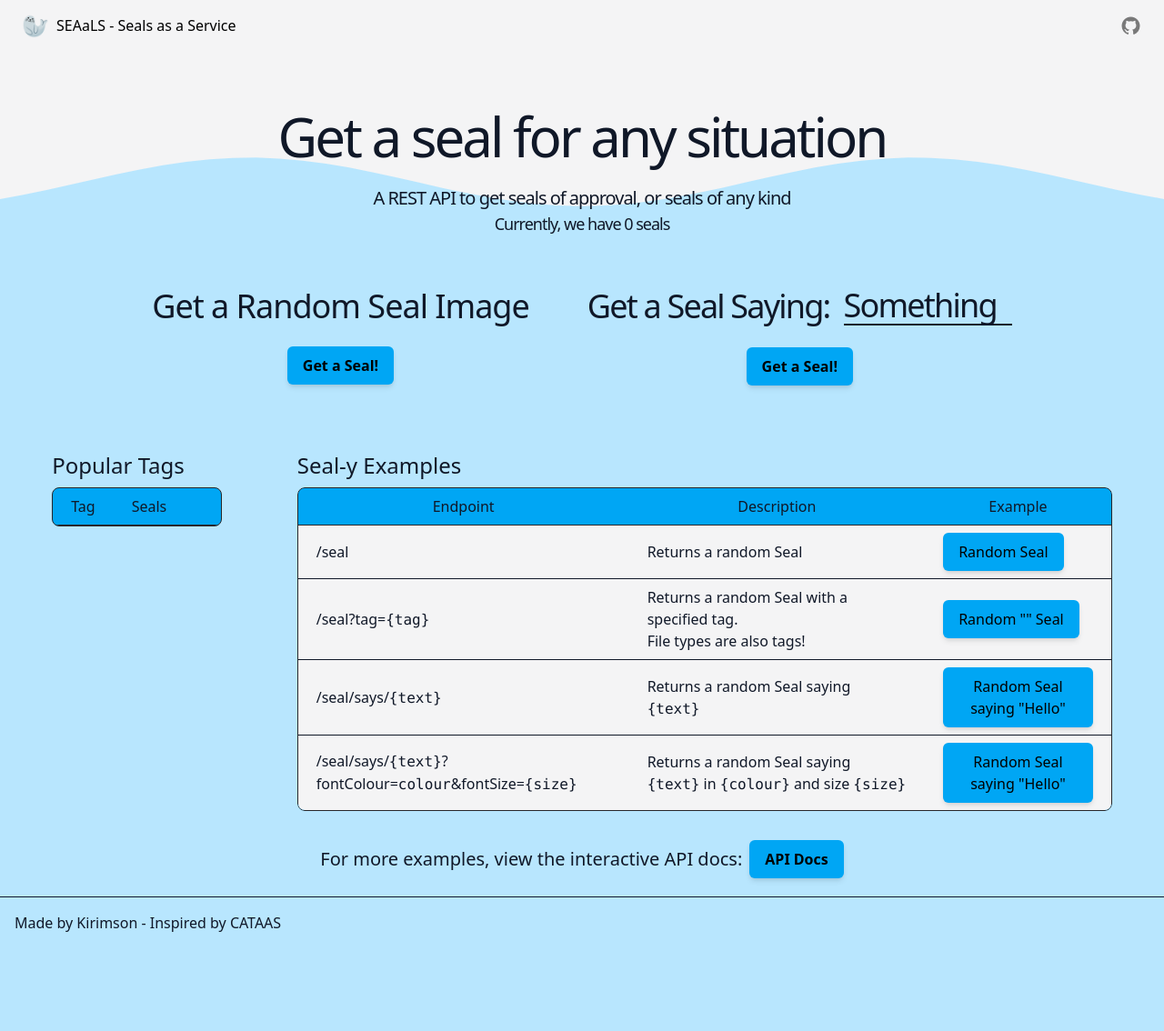
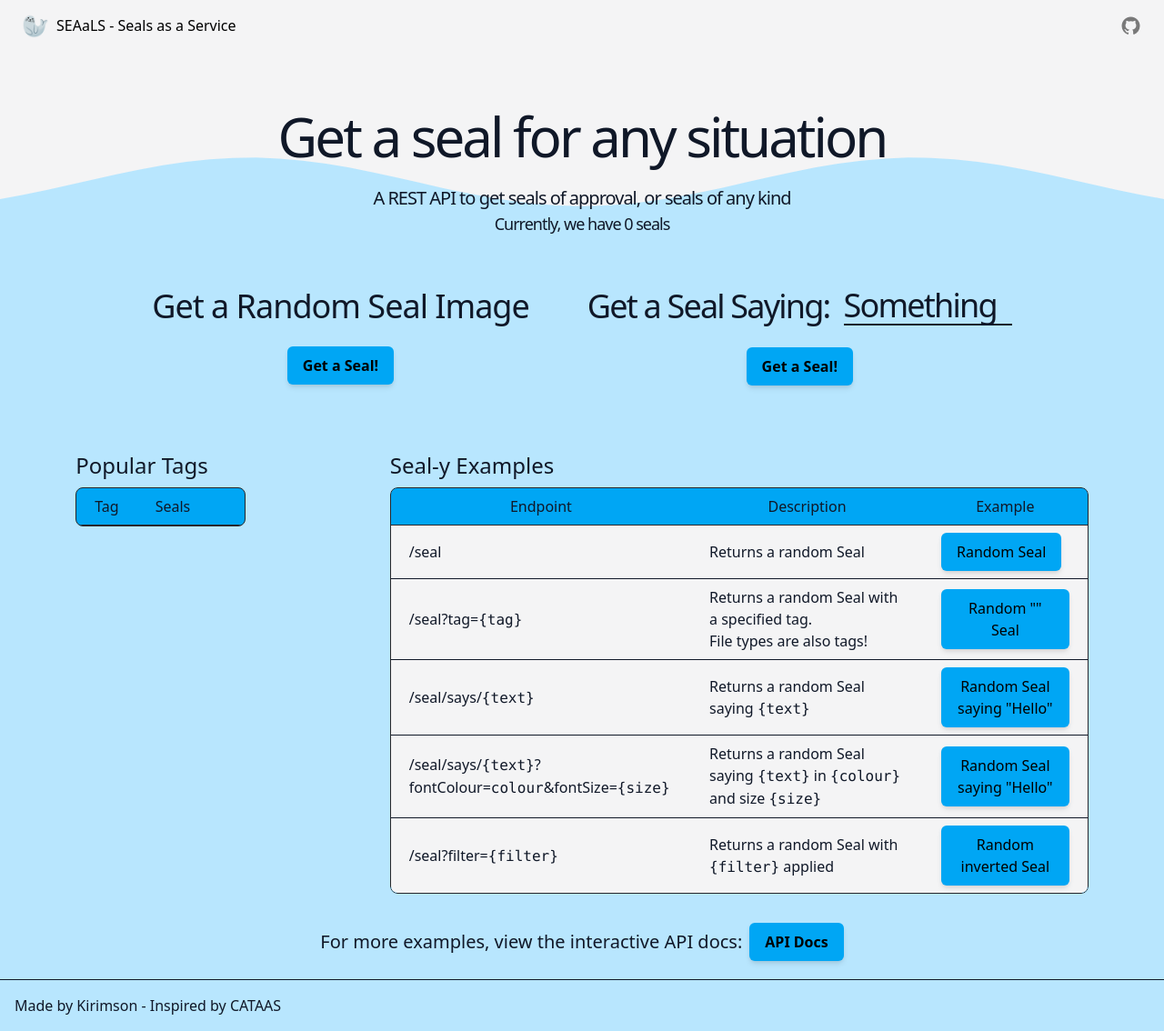
Before and after one commit to Kirimson/seaals, a web app: file public/html/index.html in a window 1280 px wide. Shown: the whole page at 91% size. Before the commit the page ends 1025 px from the top, so only its background shows below. Run offline with its HTML, style and script files only (its server is not run), Linux system fonts and the light colour scheme; lists and menus that the app fills with data are empty; some libraries are stand-ins or nearby versions.

Commit message:
docs: add more examples to the index page

```diff
--- a/public/html/index.html
+++ b/public/html/index.html
@@ -94,7 +94,7 @@
       </section>
 
       <section
-        class="flex flex-col gap-2 md:flex-row items-start justify-around py-8"
+        class="flex flex-col gap-8 md:flex-row items-start justify-around py-8"
       >
         <div id="stats" class="flex flex-col items-start">
           <p class="text-2xl py-2">Popular Tags</p>
@@ -114,7 +114,7 @@
 
         <div id="usage" class="flex flex-col">
           <p class="text-2xl py-2">Seal-y Examples</p>
-          <div class="max-w-[90vw] md:max-w-4xl overflow-x-auto rounded-lg">
+          <div class="max-w-[60vw] overflow-x-auto rounded-lg">
             <table class="seal-table">
               <thead>
                 <tr>
@@ -172,11 +172,24 @@
                   </td>
                   <td>
                     <a
-                      href="/seal/says/Hello?fontColour=red&fontSize=200"
+                      href="/seal/says/Hello?fontColour=red&fontSize=100"
                       target="_blank"
                     >
                       <button class="seal-button" type="submit">
                         Random Seal saying "Hello"
+                      </button>
+                    </a>
+                  </td>
+                </tr>
+                <tr>
+                  <td>/seal?filter=<code>{filter}</code></td>
+                  <td>
+                    Returns a random Seal with <code>{filter}</code> applied
+                  </td>
+                  <td>
+                    <a href="/seal?filter=invert" target="_blank">
+                      <button class="seal-button" type="submit">
+                        Random inverted Seal
                       </button>
                     </a>
                   </td>
```
Also changed, not shown: public/assets/output.css.
